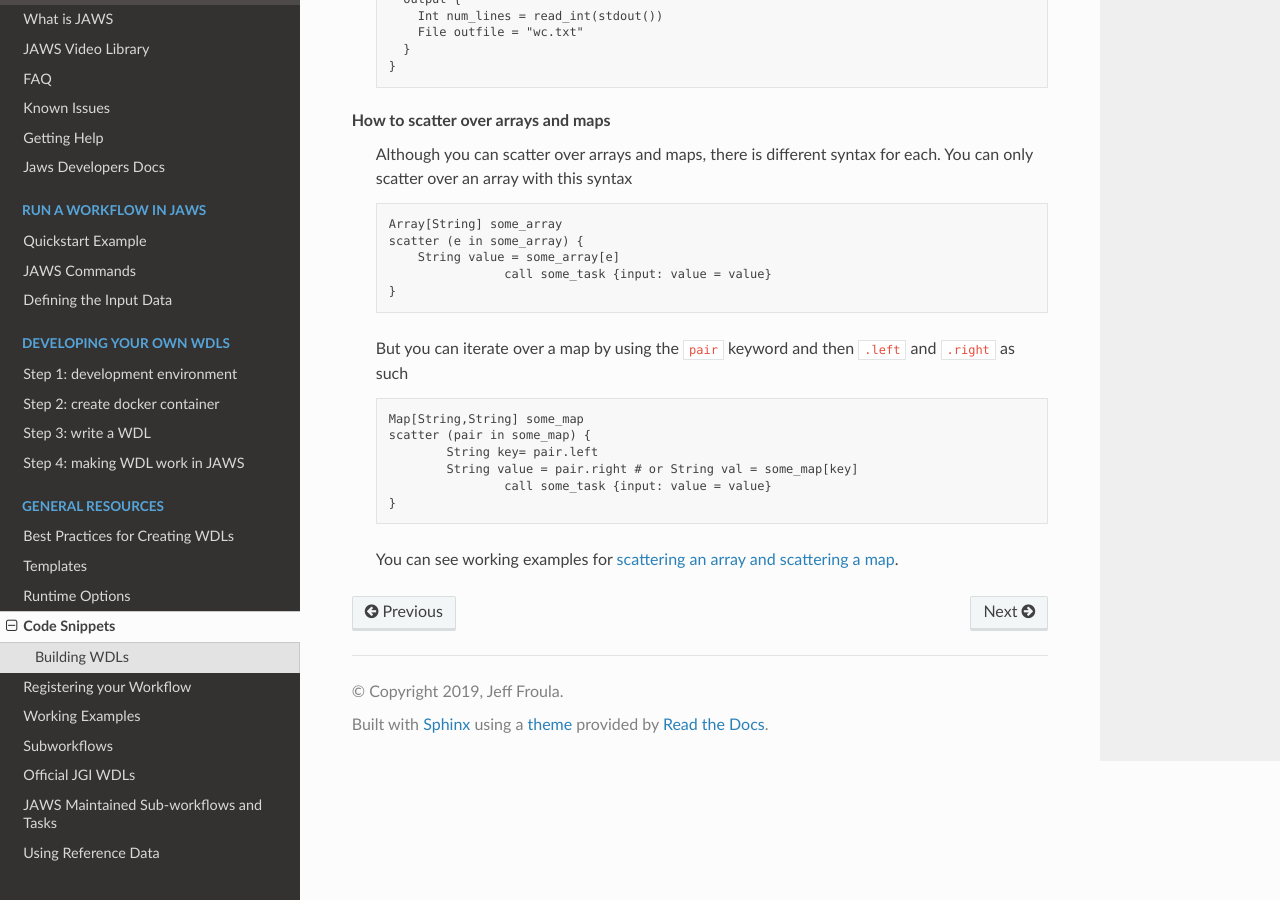
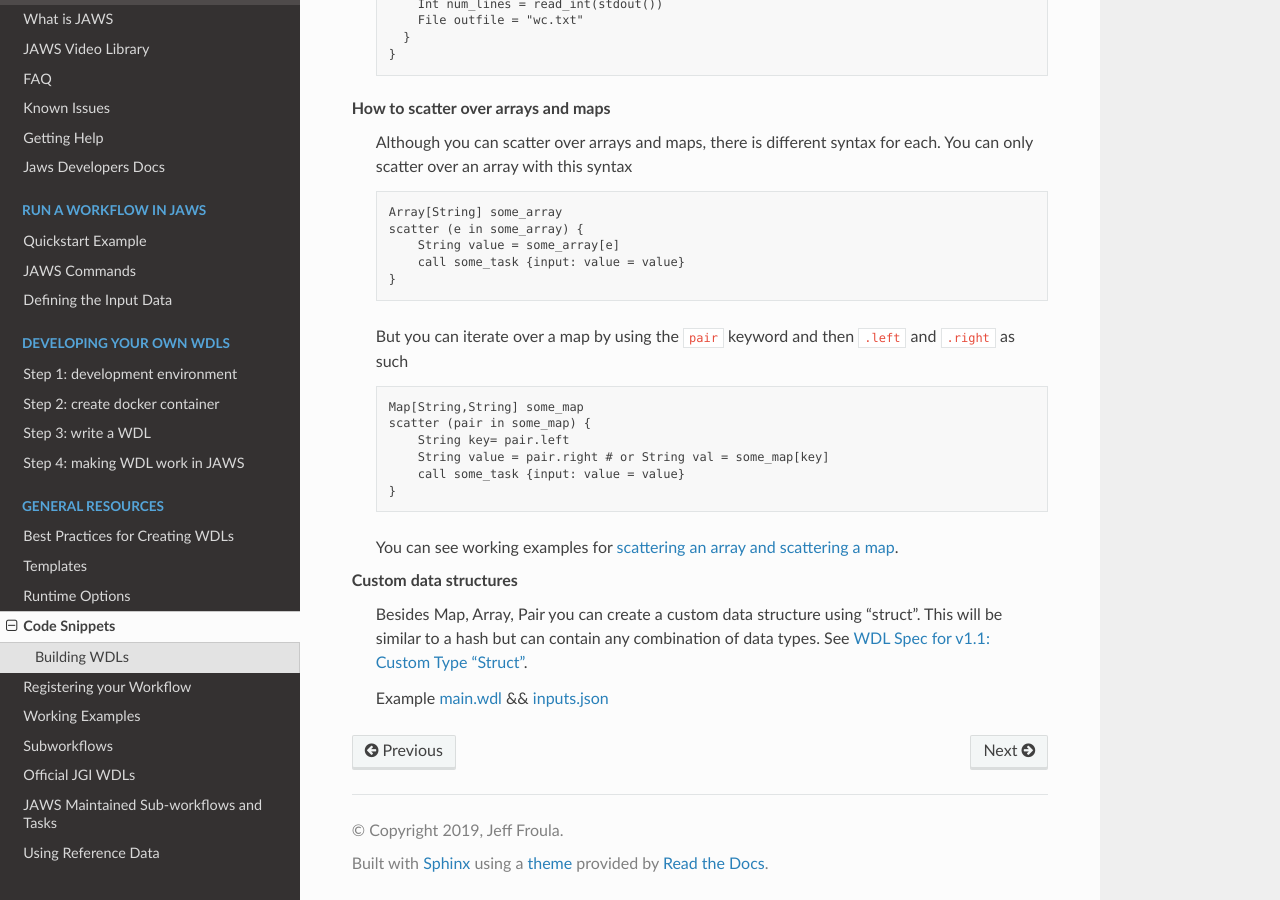
Before and after one commit to JGI-Bioinformatics/jaws, a Sphinx documentation site: the page built from docs/sphinx/source/Tutorials/snippets.rst, in a window 1280 px wide and 900 px high, scrolled down 1761 px. Built offline with Sphinx 7.4.7 and the Read the Docs theme 2.0.0, drawn with Linux system fonts in a browser that asks for light colours.

Commit message:
jaws-docs: new example creating custom data structure

```diff
--- a/docs/sphinx/source/Tutorials/snippets.rst
+++ b/docs/sphinx/source/Tutorials/snippets.rst
@@ -38,13 +38,13 @@
 How can I output a file that has been named dynamically as a bash variable
     Bash variables created in the command{} block cannot be seen outside the block, for example, in the output {} section. Therefore, you can write the name(s) of any output files to another file which will be read inside the output {} block.
 
-	This is the official WDL way, using glob
+    This is the official WDL way, using glob
 
     .. code-block:: text
 
-		output {
-  			Array[File] output_bams = glob("*.bam")
-		}
+        output {
+            Array[File] output_bams = glob("*.bam")
+        }
 
     This is another method
 
@@ -111,7 +111,7 @@
         Array[String] some_array
         scatter (e in some_array) {
             String value = some_array[e]
-			call some_task {input: value = value}
+            call some_task {input: value = value}
         }
 
     But you can iterate over a map by using the :bash:`pair` keyword and then :bash:`.left` and :bash:`.right` as such
@@ -120,9 +120,16 @@
 
         Map[String,String] some_map
         scatter (pair in some_map) {
-        	String key= pair.left
-        	String value = pair.right # or String val = some_map[key]
-			call some_task {input: value = value}
+            String key= pair.left
+            String value = pair.right # or String val = some_map[key]
+            call some_task {input: value = value}
         }
 
     You can see working examples for `scattering an array and scattering a map <https://code.jgi.doe.gov/official-jgi-workflows/jaws-tutorial-examples/-/tree/master/scatter_gather_example>`_.
+
+
+Custom data structures
+    Besides Map, Array, Pair you can create a custom data structure using "struct". This will be similar to a hash but can contain any combination of data types.  See `WDL Spec for v1.1: Custom Type "Struct" <https://github.com/openwdl/wdl/blob/main/versions/1.1/SPEC.md#custom-types-structs>`_.
+
+    Example
+    `main.wdl <https://code.jgi.doe.gov/official-jgi-workflows/jaws-tutorial-examples/-/blob/main/custom_datastructure/main.wdl>`_ && `inputs.json <https://code.jgi.doe.gov/official-jgi-workflows/jaws-tutorial-examples/-/blob/main/custom_datastructure/inputs.json>`_
```
